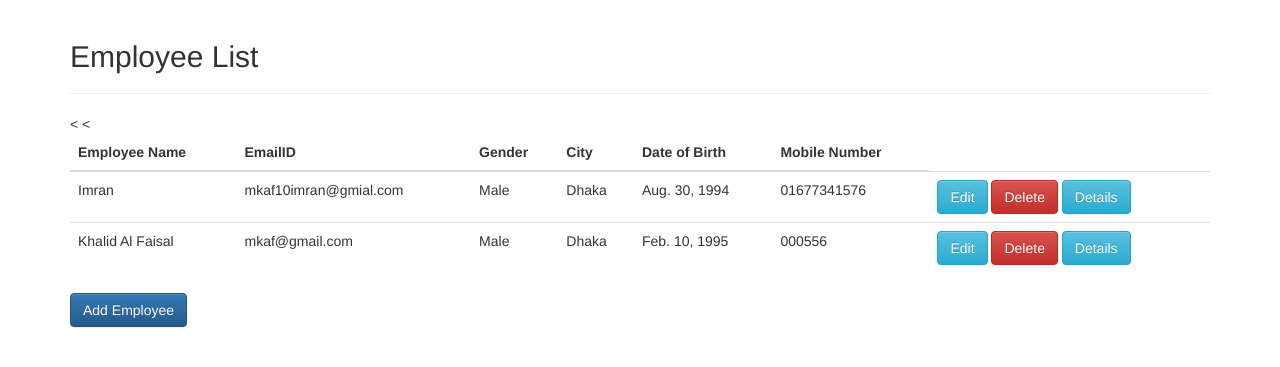
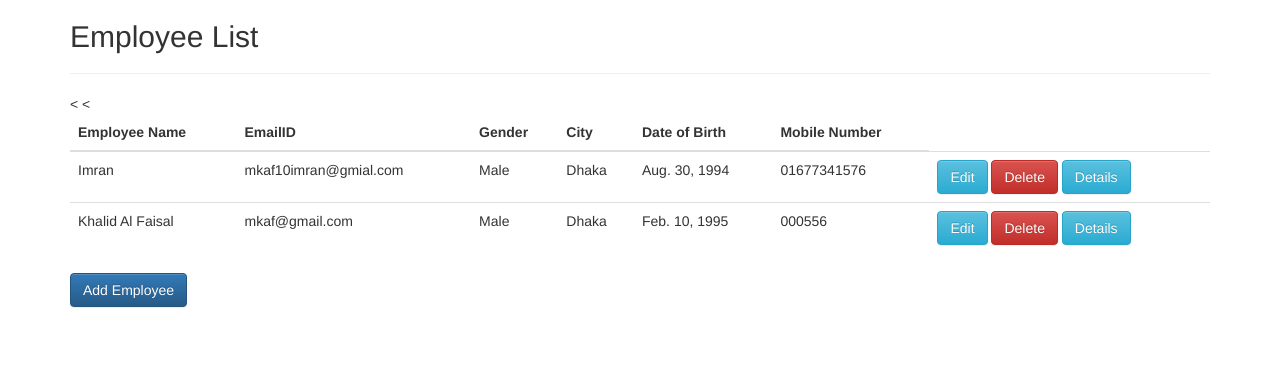
Before and after one commit to Imran-Bhouiyan/Crud_Oparetion, a Django app: page / in a window 1280 px wide. Shown: the top 367 px of the page. Run offline with Django 3.2, Linux system fonts and the light colour scheme; data comes from the database, SQL or seed files in the repository; some libraries are stand-ins or nearby versions.

Commit message:
Removed br tag & space

```diff
--- a/operation/template/index.html
+++ b/operation/template/index.html
@@ -1,24 +1,30 @@
 {% load static %}
 
-<!doctype html>
+<!DOCTYPE html>
 <html lang="en">
   <head>
-    <meta charset="UTF-8">
-    <meta name="viewport"
-          content="width=device-width, user-scalable=no, initial-scale=1.0, maximum-scale=1.0, minimum-scale=1.0">
-    <meta http-equiv="X-UA-Compatible" content="ie=edge">
+    <meta charset="UTF-8" />
+    <meta
+      name="viewport"
+      content="width=device-width, user-scalable=no, initial-scale=1.0, maximum-scale=1.0, minimum-scale=1.0"
+    />
+    <meta http-equiv="X-UA-Compatible" content="ie=edge" />
     <title>Employee Details</title>
-     <link rel="stylesheet" href="//maxcdn.bootstrapcdn.com/bootstrap/3.2.0/css/bootstrap.min.css">
-     <link rel="stylesheet" href="//maxcdn.bootstrapcdn.com/bootstrap/3.2.0/css/bootstrap-theme.min.css">
+    <link
+      rel="stylesheet"
+      href="//maxcdn.bootstrapcdn.com/bootstrap/3.2.0/css/bootstrap.min.css"
+    />
+    <link
+      rel="stylesheet"
+      href="//maxcdn.bootstrapcdn.com/bootstrap/3.2.0/css/bootstrap-theme.min.css"
+    />
   </head>
   <body>
+    <div class="container">
+      <h2>Employee List</h2>
+      <hr />
 
-
-    <div class="container"><br>
-        <h2>Employee List</h2>
-        <hr>
-
-        <table class="table table-dark" >
+      <table class="table table-dark">
         <thead>
           <tr>
             <th>Employee Name</th>
@@ -40,19 +46,21 @@
             <td>{{ employee.dob }}</td>
             <td>{{ employee.phone }}</td>
             <
-                    <td><a class="btn btn-info" href="/edit/{{ employee.id }}">Edit</a>
-                        <a class="btn btn-danger" href="/delete/{{ employee.id }}">Delete</a>
-                        <a class="btn btn-info" href="/details/{{ employee.id }}">Details</a>
-
+            <td>
+              <a class="btn btn-info" href="/edit/{{ employee.id }}">Edit</a>
+              <a class="btn btn-danger" href="/delete/{{ employee.id }}"
+                >Delete</a
+              >
+              <a class="btn btn-info" href="/details/{{ employee.id }}"
+                >Details</a
+              >
             </td>
           </tr>
 
           {% endfor %}
-
         </tbody>
       </table>
       <a class="btn btn-primary" href="/add_employee/">Add Employee</a>
     </div>
-
   </body>
 </html>
```
Lines whose indentation alone changed are shown as unchanged.
